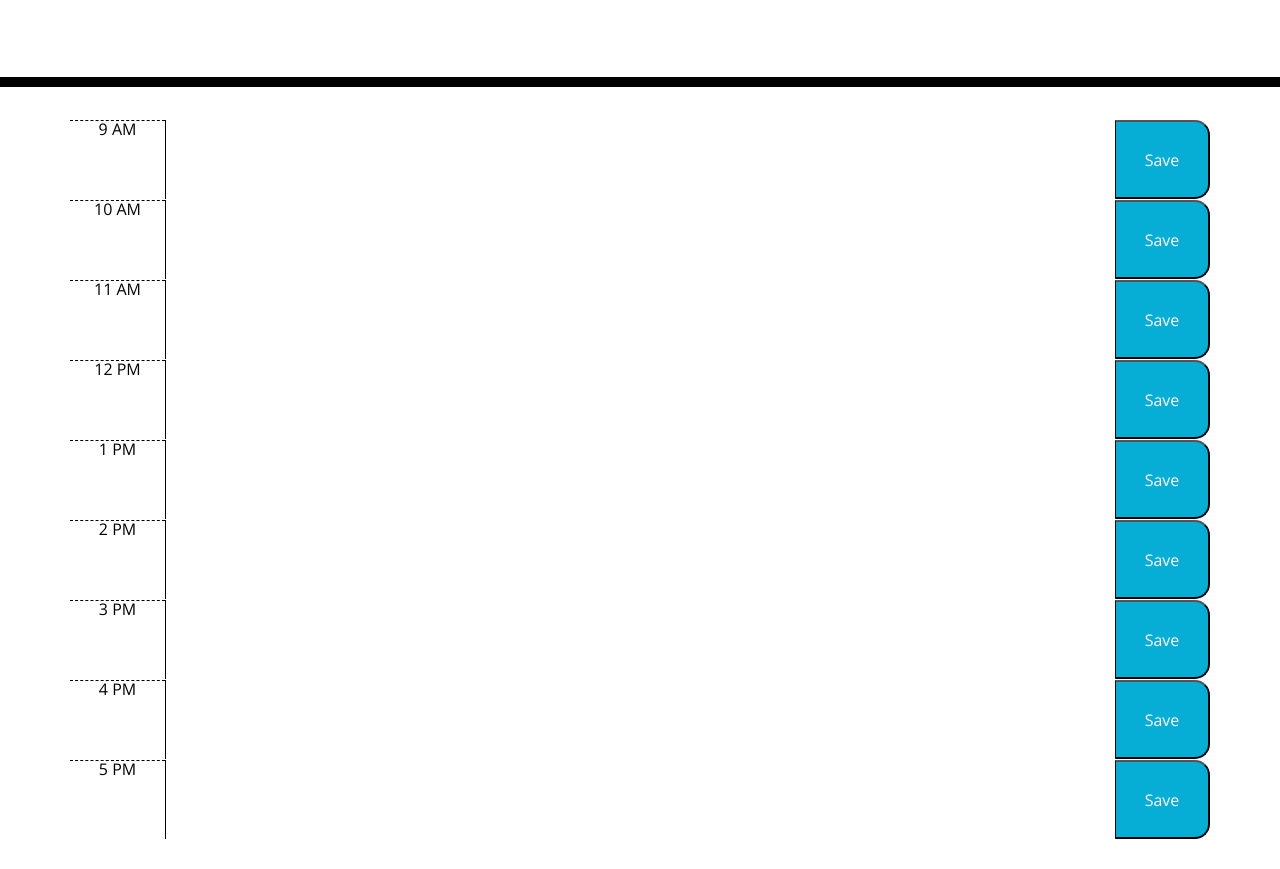
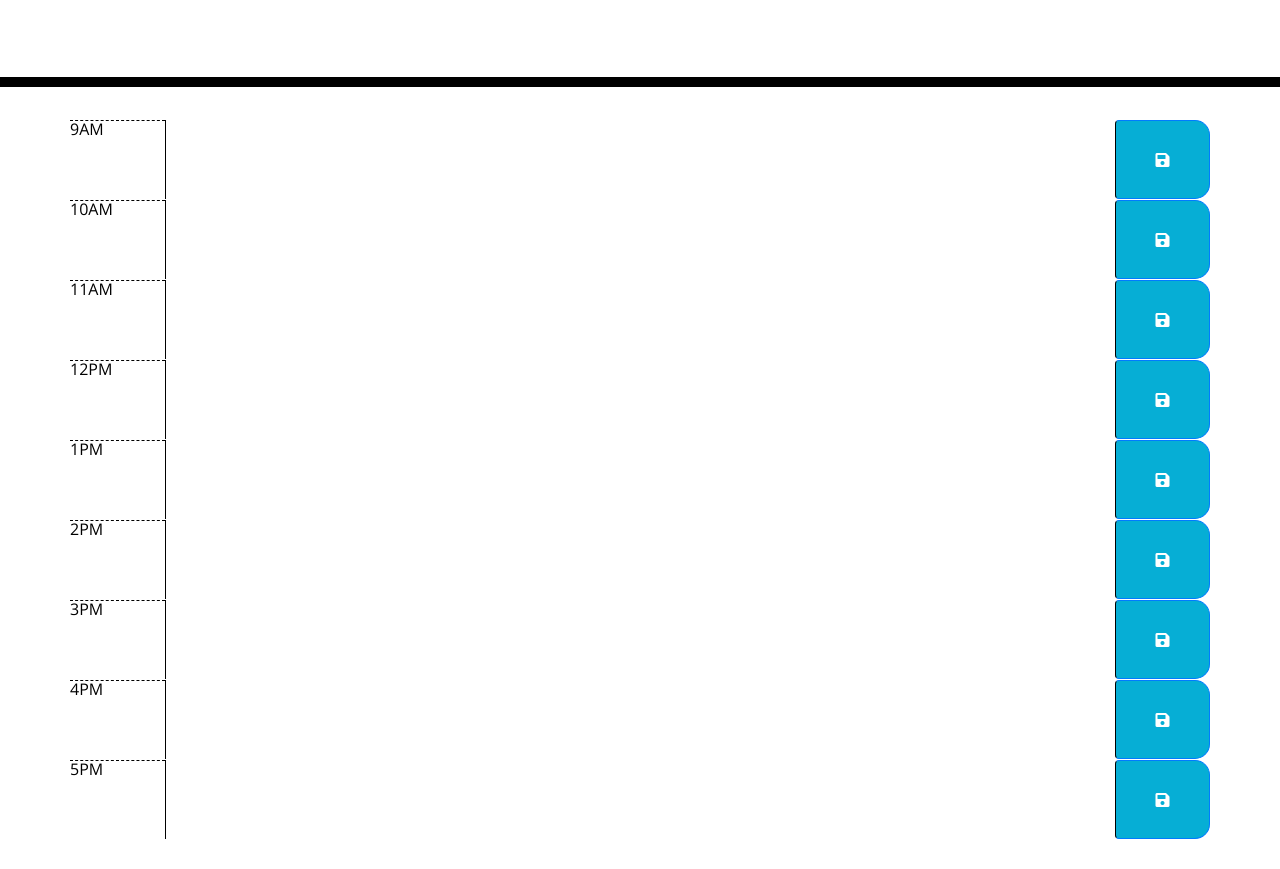
Before and after one commit to jinm81/workday, a plain HTML site: page index.html in a window 1280 px wide. Shown: the part 181-1050 px from the top of the page. Drawn offline with nearby package versions, Linux system fonts and the light colour scheme.

Commit message:
updatedhtmlstyle

```diff
--- a/index.html
+++ b/index.html
@@ -13,63 +13,109 @@
   <title>Work Day Scheduler</title>
 </head>
 
-<body>
 <header class="jumbotron">
   <h1 class="display-3">Work Day Scheduler</h1>
   <p class="lead">A simple calendar app for scheduling your work day</p>
   <p id="currentDay" class="lead"></p>
 </header>
+
+<body>
       <div class="container">
-    <div class="row time-block" id="9">
-      <div class="col-1 hour">9 AM</div>
-      <textarea class="col-10 schedule"></textarea>
-      <button class="col-1 saveBtn">Save</button>
+      <!-- Timeblocks go here -->
+      <div class="row">
+        <div class="col-2 col-sm-1 hour">9AM</div>
+        <div class="col-8 col-sm-10">
+          <textarea name="task"></textarea>
         </div>
-    <div class="row time-block" id="10">
-      <div class="col-1 hour">10 AM</div>
-      <textarea class="col-10 schedule"></textarea>
-      <button class="col-1 saveBtn">Save</button>
-    </div>
-    <div class="row time-block" id="11">
-      <div class="col-1 hour">11 AM</div>
-      <textarea class="col-10 schedule"></textarea>
-      <button class="col-1 saveBtn">Save</button>
-    </div>
-    <div class="row time-block" id="12">
-      <div class="col-1 hour">12 PM</div>
-      <textarea class="col-10 schedule"></textarea>
-      <button class="col-1 saveBtn">Save</button>
-    </div>
-    <div class="row time-block" id="13">
-      <div class="col-1 hour">1 PM</div>
-      <textarea class="col-10 schedule"></textarea>
-      <button class="col-1 saveBtn">Save</button>
-    </div>
-    <div class="row time-block" id="14">
-      <div class="col-1 hour">2 PM</div>
-      <textarea class="col-10 schedule"></textarea>
-      <button class="col-1 saveBtn">Save</button>
-    </div>
-    <div class="row time-block" id="15">
-      <div class="col-1 hour">3 PM</div>
-      <textarea class="col-10 schedule"></textarea>
-      <button class="col-1 saveBtn">Save</button>
-    </div>
-    <div class="row time-block" id="16">
-      <div class="col-1 hour">4 PM</div>
-      <textarea class="col-10 schedule"></textarea>
-      <button class="col-1 saveBtn">Save</button>
-    </div>
-    <div class="row time-block" id="17">
-      <div class="col-1 hour">5 PM</div>
-      <textarea class="col-10 schedule"></textarea>
-      <button class="col-1 saveBtn">Save</button>
+
+        <div class="col-2 col-sm-1">
+          <button class="btn btn-primary saveBtn fas fa-save" id="0"></button>
         </div>
       </div>
 
+      <div class="row">
+        <div class="col-2 col-sm-1 hour">10AM</div>
+        <div class="col-8 col-sm-10">
+          <textarea name="task"></textarea>
+        </div>
+        <div class="col-2 col-sm-1">
+          <button class="btn btn-primary saveBtn fas fa-save" id="1"></button>
+        </div>
+      </div>
+
+      <div class="row">
+        <div class="col-2 col-sm-1 hour">11AM</div>
+        <div class="col-8 col-sm-10">
+          <textarea name="task"></textarea>
+        </div>
+        <div class="col-2 col-sm-1">
+          <button class="btn btn-primary saveBtn fas fa-save" id="2"></button>
+        </div>
+      </div>
+
+      <div class="row">
+        <div class="col-2 col-sm-1 hour">12PM</div>
+        <div class="col-8 col-sm-10">
+          <textarea name="task"></textarea>
+        </div>
+        <div class="col-2 col-sm-1">
+          <button class="btn btn-primary saveBtn fas fa-save" id="3"></button>
+        </div>
+      </div>
+
+      <div class="row">
+        <div class="col-2 col-sm-1 hour">1PM</div>
+        <div class="col-8 col-sm-10">
+          <textarea name="task"></textarea>
+        </div>
+        <div class="col-2 col-sm-1">
+          <button class="btn btn-primary saveBtn fas fa-save" id="4"></button>
+        </div>
+      </div>
+      <div class="row">
+        <div class="col-2 col-sm-1 hour">2PM</div>
+        <div class="col-8 col-sm-10">
+          <textarea name="task"></textarea>
+        </div>
+        <div class="col-2 col-sm-1">
+          <button class="btn btn-primary saveBtn fas fa-save" id="5"></button>
+        </div>
+      </div>
+      <div class="row">
+        <div class="col-2 col-sm-1 hour">3PM</div>
+        <div class="col-8 col-sm-10">
+          <textarea name="task"></textarea>
+        </div>
+        <div class="col-2 col-sm-1">
+          <button class="btn btn-primary saveBtn fas fa-save" id="6"></button>
+        </div>
+      </div>
+      <div class="row">
+        <div class="col-2 col-sm-1 hour">4PM</div>
+        <div class="col-8 col-sm-10">
+          <textarea name="task"></textarea>
+        </div>
+        <div class="col-2 col-sm-1">
+          <button class="btn btn-primary saveBtn fas fa-save" id="7"></button>
+        </div>
+      </div>
+      <div class="row">
+        <div class="col-2 col-sm-1 hour">5PM</div>
+        <div class="col-8 col-sm-10">
+          <textarea name="task"></textarea>
+        </div>
+        <div class="col-2 col-sm-1">
+          <button class="btn btn-primary saveBtn fas fa-save" id="8"></button>
+        </div>
+      </div>
+
+
+
+
+
+
     <script src="https://code.jquery.com/jquery-3.4.1.min.js"></script>
     <script src="https://cdnjs.cloudflare.com/ajax/libs/moment.js/2.24.0/moment.min.js"></script>
-  <script src="planner.js"></script>
 </body>
 
 </html>
```
Lines whose indentation alone changed are shown as unchanged.
